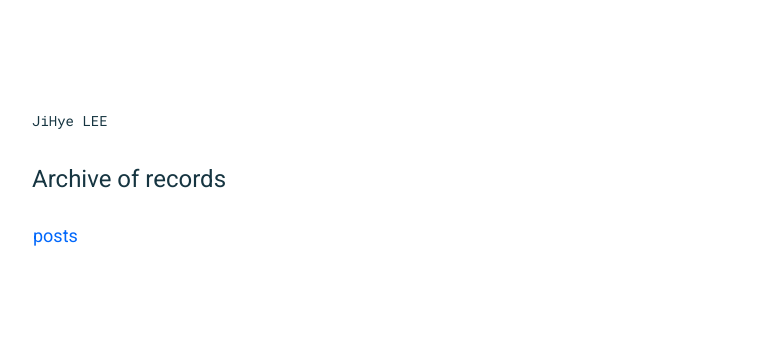
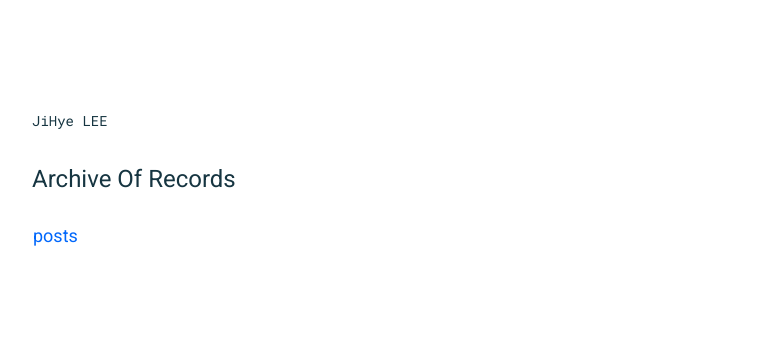
Before and after one commit to absolutelyfullycapable/absolutelyfullycapable.github.io, a Jekyll site: the page built from index.html, in a window 1280 px wide. Shown: the top 358 px of the page, without its empty margins (258-1021 px from the left). Built offline with Jekyll 4.4.1, drawn with Linux system fonts in a browser that asks for light colours.

```diff
--- a/_config.yml
+++ b/_config.yml
@@ -1,7 +1,7 @@
 # Site settings
 title: "JiHye LEE"
 description: >
-  Archive of records
+  Archive Of Records
 
 author: JiHye LEE
 email: fearnonemyself@gmail.com
```
